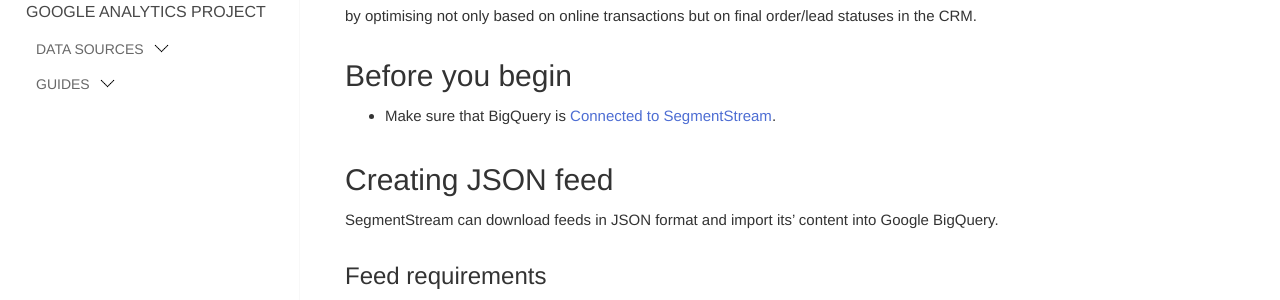
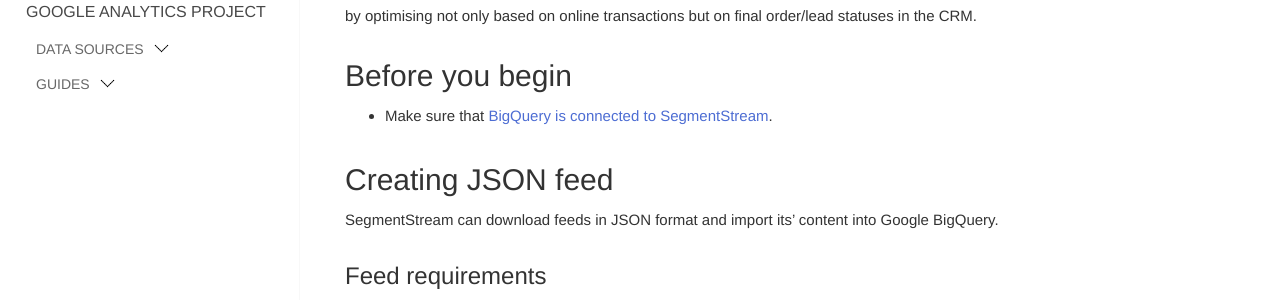
Before and after one commit to segmentstream-com/segmentstream-com.github.io, a Jekyll site: the page built from _docs/guides/json-feed-offline-data-import.md, in a window 1280 px wide and 900 px high, scrolled down 430 px. Shown: the part 153-453 px from the top of the window. Built offline with Jekyll 4.4.1, drawn with Linux system fonts in a browser that asks for light colours; nearby versions of some CDN libraries.

Commit message:
fixed formatting

```diff
--- a/_docs/guides/json-feed-offline-data-import.md
+++ b/_docs/guides/json-feed-offline-data-import.md
@@ -25,7 +25,7 @@
 Imported offline data can be combined with other website data to improve ROI reporting and attribution by optimising not only based on online transactions but on final order/lead statuses in the CRM.
 
 ## <a name="before-you-begin"></a> Before you begin
-* Make sure that BigQuery is [Connected to SegmentStream](/_docs/bigquery/connecting-bigquery).
+* Make sure that [BigQuery is connected to SegmentStream](/_docs/bigquery/connecting-bigquery).
 
 ## <a name="creating-feed"></a>Creating JSON feed
 
```
